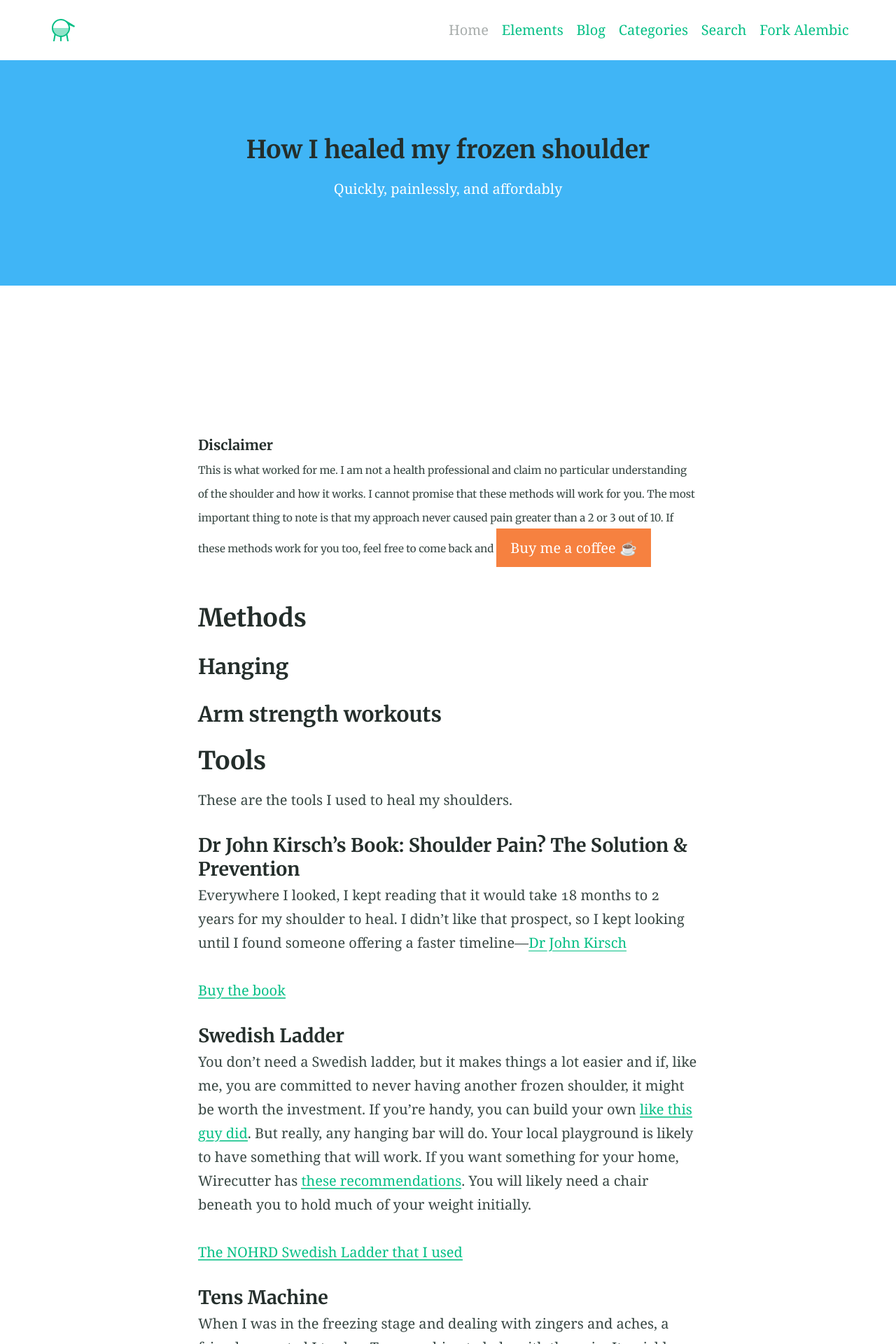
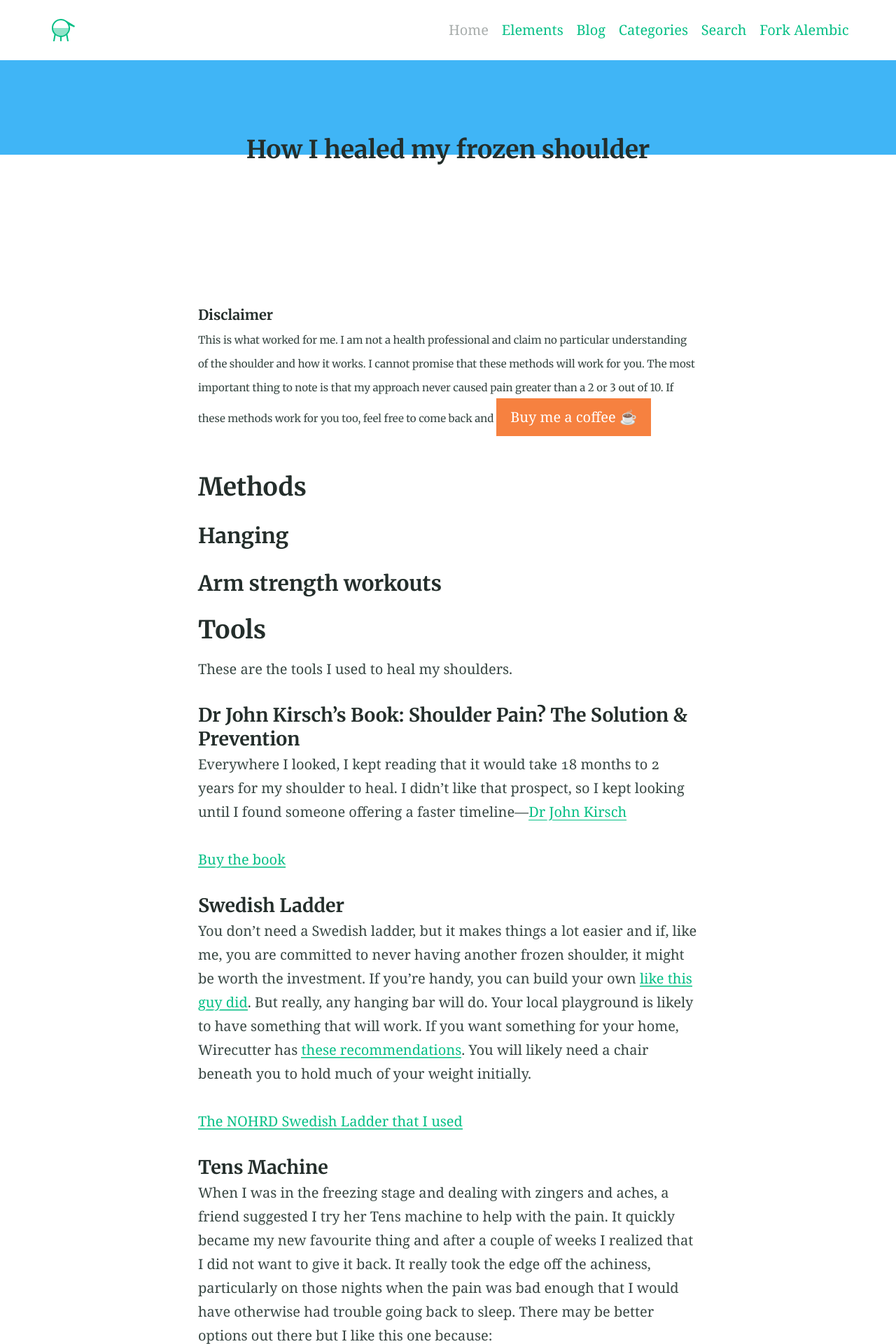
Before and after one commit to suzycc/heal-frozen-shoulder, a Jekyll site: the page built from index.md, in a window 1280 px wide. Shown: the top 1920 px of the page at 70% size. Built offline with Jekyll 4.4.1, drawn with Linux system fonts in a browser that asks for light colours; Markdown is read by kramdown in place of the engine named in the settings.

Commit message:
Update site-feature.html

```diff
--- a/_includes/site-feature.html
+++ b/_includes/site-feature.html
@@ -7,7 +7,7 @@
 {% endif %}
 
 {% if feature_text %}
-  <div class="feature" style="background-color: #40B5F6; color: white;">
+  <div class="feature" style="background-color: #40B5F6; color: white; height: 15vh;">
     <div class="container typeset">
       {{ feature_text | markdownify }}
     </div>
```
